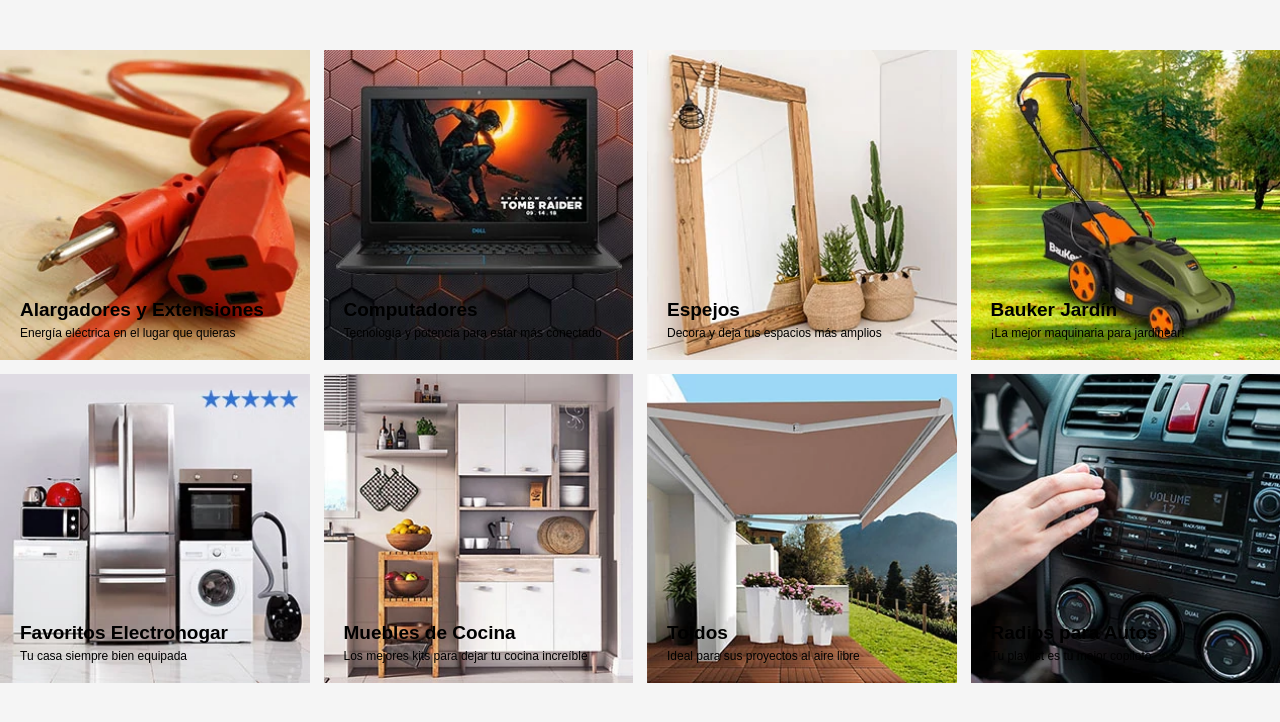
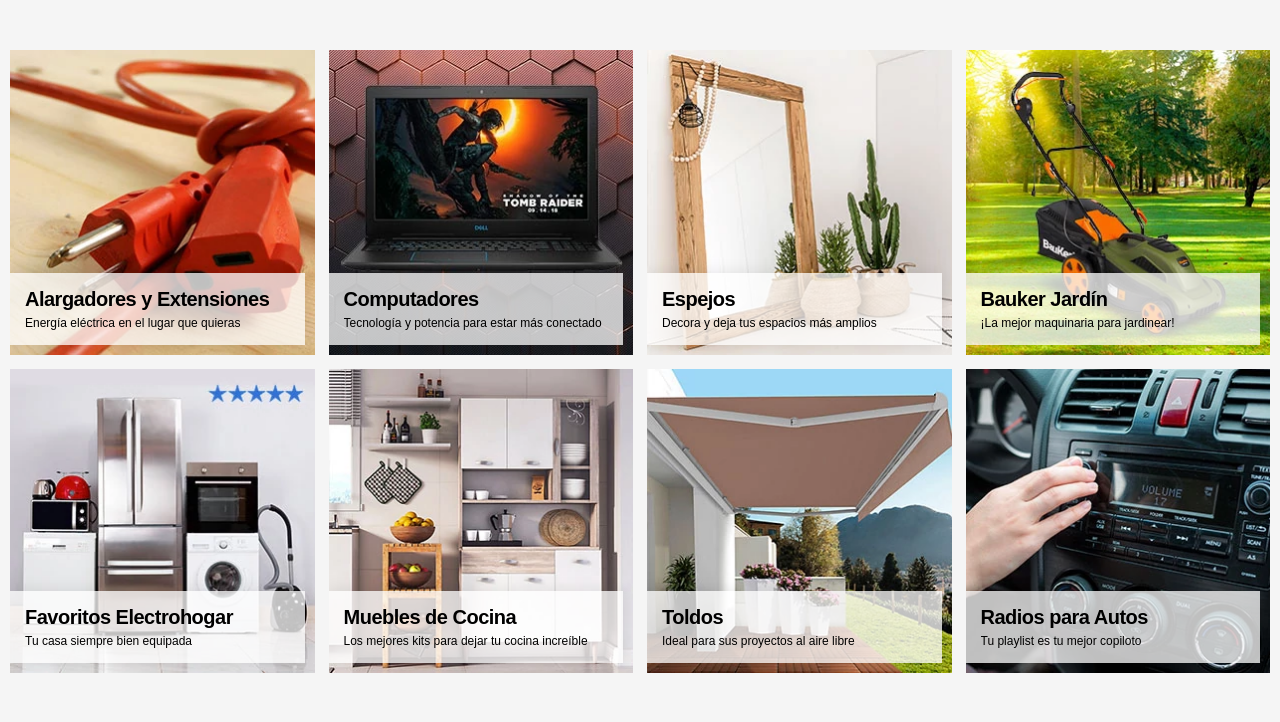
Before and after one commit to reginagalvez/categories-grid, a plain HTML site: page index.html in a window 1280 px wide. Drawn offline with nearby package versions, Linux system fonts and the light colour scheme; some packages are replaced by stand-ins of ours.

Commit message:
commit images - css

```diff
--- a/index.html
+++ b/index.html
@@ -18,15 +18,14 @@
         background-color: #f5f5f5;
       }
       #featured-categories {
-        max-width: 1280px;
         display: grid;
-        grid-template-columns: repeat(4, 1fr);
-        grid-template-rows: repeat(2, 1fr);
         grid-gap: 14px;
         margin: 50px auto;
+        padding: 0 10px;
       }
       #featured-categories > div {
         position: relative;
+        overflow: hidden;
       }
       #featured-categories > div::before {
         content: "";
@@ -34,20 +33,29 @@
         padding-bottom: 100%;
         background-color: #ffffff;
       }
-      #featured-categories > div > .content {
-        width: 100%;
-        padding: 20px;
+      #featured-categories > div .content {
+        width: calc(100% - 10px);
+        padding: 15px;
         position: absolute;
-        left: 0;
-        bottom: 0;
+        left: 0px;
+        bottom: 10px;
         z-index: 3;
+        color: #000;
+        background-color: rgba(255,255,255,0.75);
+        right: 10px;
+        box-shadow: 0 0 15px rgba(0, 0, 0, 0.1);
+        border-radius: 0px;
+        opacity: 0;
       }
-      #featured-categories > div > .content h3 {
-        font-size: 19px;
+      #featured-categories > div .content h3 {
         margin-bottom: 5px;
+        letter-spacing: -0.5px;
       }
-      #featured-categories > div > .content p {
+      #featured-categories > div .content p {
         font-size: 12px;
+        text-overflow: ellipsis;
+        white-space: nowrap;
+        overflow: hidden;
       }
       #featured-categories .lazy {
         height: 100%;
@@ -66,10 +74,51 @@
       .preloader-animation{animation:preloader 750ms infinite alternate}
       @keyframes preloader{from{transition:opacity 750ms ease;opacity:0;transform: scale(0.9)}to{opacity:1;transform: scale(0.85)}}
 
+      @media (max-width: 639px) {
+        #featured-categories {
+          max-width: 480px;
+          grid-template-columns: repeat(2, 1fr);
+          grid-template-rows: repeat(4, 1fr);
+        }
+        #featured-categories > div .content h3 {
+          font-size: 15px;
+        }
+      }
+
+      @media (min-width: 640px) and (max-width: 1023px) {
+        #featured-categories {
+          max-width: 600px;
+          grid-template-columns: repeat(2, 1fr);
+          grid-template-rows: repeat(4, 1fr);
+        }
+        #featured-categories > div .content h3 {
+          font-size: 18px;
+        }
+      }
+
+      @media (min-width: 1024px) {
+        #featured-categories {
+          max-width: 1280px;
+          grid-template-columns: repeat(4, 1fr);
+          grid-template-rows: repeat(2, 1fr);
+        }
+        #featured-categories > div .content h3 {
+          font-size: 20px;
+        }
+        #featured-categories > div .lazy {
+          transition: transform 500ms ease, opacity 500ms ease;
+        }
+        #featured-categories > div:hover .lazy {
+          transform: scale(1.035);
+          opacity: 0.9;
+        }
+      }
+
     </style>
 
     <section id="featured-categories">
       <div>
+        <a href="#" title="item-1">
           <picture>
             <source data-srcset="item-1/image@1x.webp" type="image/webp" />
             <source data-srcset="item-1/image@1x.jpg" />
@@ -84,8 +133,10 @@
             <h3>Alargadores y Extensiones</h3>
             <p>Energía eléctrica en el lugar que quieras</p>
           </div>
+        </a>
       </div>
       <div>
+        <a href="#" title="item-2">
           <picture>
             <source data-srcset="item-2/image@1x.webp" type="image/webp" />
             <source data-srcset="item-2/image@1x.jpg" />
@@ -100,8 +151,10 @@
             <h3>Computadores</h3>
             <p>Tecnología y potencia para estar más conectado</p>
           </div>
+        </a>
       </div>
       <div>
+        <a href="#" title="item-3">
           <picture>
             <source data-srcset="item-3/image@1x.webp" type="image/webp" />
             <source data-srcset="item-3/image@1x.jpg" />
@@ -116,8 +169,10 @@
             <h3>Espejos</h3>
             <p>Decora y deja tus espacios más amplios</p>
           </div>
+        </a>
       </div>
       <div>
+        <a href="#" title="item-4">
           <picture>
             <source data-srcset="item-4/image@1x.webp" type="image/webp" />
             <source data-srcset="item-4/image@1x.jpg" />
@@ -132,8 +187,10 @@
             <h3>Bauker Jardín</h3>
             <p>¡La mejor maquinaria para jardinear!</p>
           </div>
+        </a>
       </div>
       <div>
+        <a href="#" title="item-5">
           <picture>
             <source data-srcset="item-5/image@1x.webp" type="image/webp" />
             <source data-srcset="item-5/image@1x.jpg" />
@@ -148,8 +205,10 @@
             <h3>Favoritos Electrohogar</h3>
             <p>Tu casa siempre bien equipada</p>
           </div>
+        </a>
       </div>
       <div>
+        <a href="#" title="item-6">
           <picture>
             <source data-srcset="item-6/image@1x.webp" type="image/webp" />
             <source data-srcset="item-6/image@1x.jpg" />
@@ -164,8 +223,10 @@
             <h3>Muebles de Cocina</h3>
             <p>Los mejores kits para dejar tu cocina increíble</p>
           </div>
+        </a>
       </div>
       <div>
+        <a href="#" title="item-7">
           <picture>
             <source data-srcset="item-7/image@1x.webp" type="image/webp" />
             <source data-srcset="item-7/image@1x.jpg" />
@@ -180,8 +241,10 @@
             <h3>Toldos</h3>
             <p>Ideal para sus proyectos al aire libre</p>
           </div>
+        </a>
       </div>
       <div>
+        <a href="#" title="item-8">
           <picture>
             <source data-srcset="item-8/image@1x.webp" type="image/webp" />
             <source data-srcset="item-8/image@1x.jpg" />
@@ -196,10 +259,26 @@
             <h3>Radios para Autos</h3>
             <p>Tu playlist es tu mejor copiloto</p>
           </div>
+        </a>
       </div>
     </section>
 
+    <script src="https://cdnjs.cloudflare.com/ajax/libs/jquery/3.4.1/jquery.min.js" integrity="sha256-CSXorXvZcTkaix6Yvo6HppcZGetbYMGWSFlBw8HfCJo=" crossorigin="anonymous"></script>
     <script src="https://cdnjs.cloudflare.com/ajax/libs/lazysizes/5.1.1/lazysizes.min.js" integrity="sha256-6zKmNZVeImc0d1Y55vm4So/0W5mbwWiPS4zJt3F4t2A=" crossorigin="anonymous"></script>
+
+    <script>
+      $(document).ready(function(){
+        $(".lazy").one("load", function() {
+          var parent = $(this).closest("div");
+          parent.find(".content").css({ opacity: 1, transition: "opacity 350ms ease" });
+          parent.find(".preloader").removeClass("preloader-animation");
+        }).each(function(image) {
+          if(this.complete) {
+            $(this).trigger("load");
+          }
+        });
+      })
+    </script>
 
   </body>
 </html>
```
Lines whose indentation alone changed are shown as unchanged.
